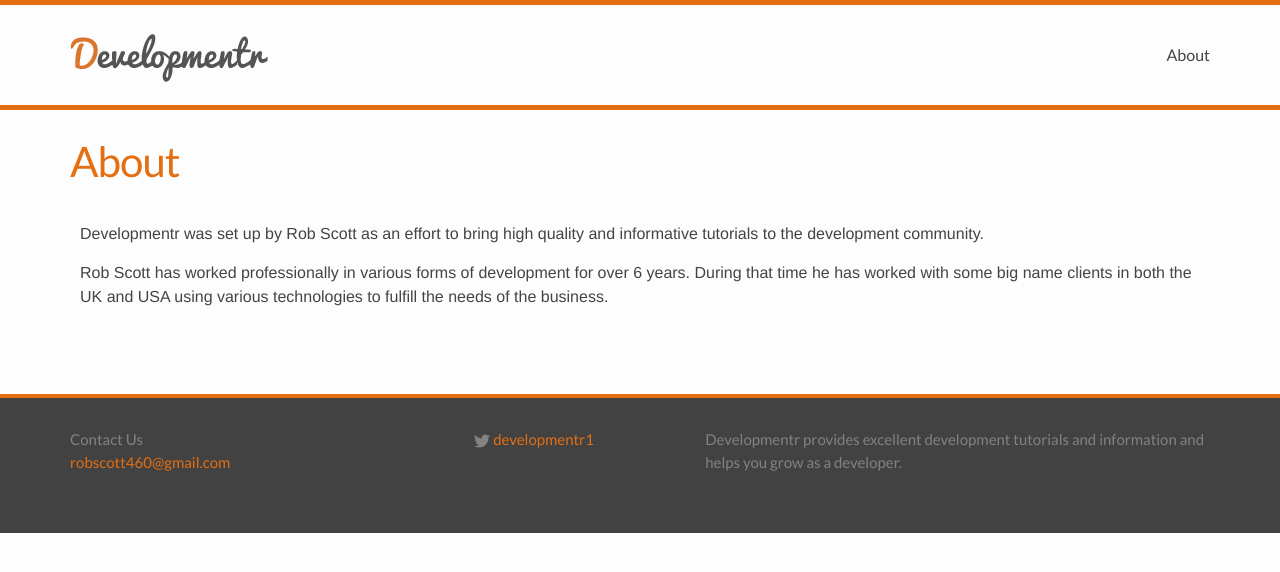
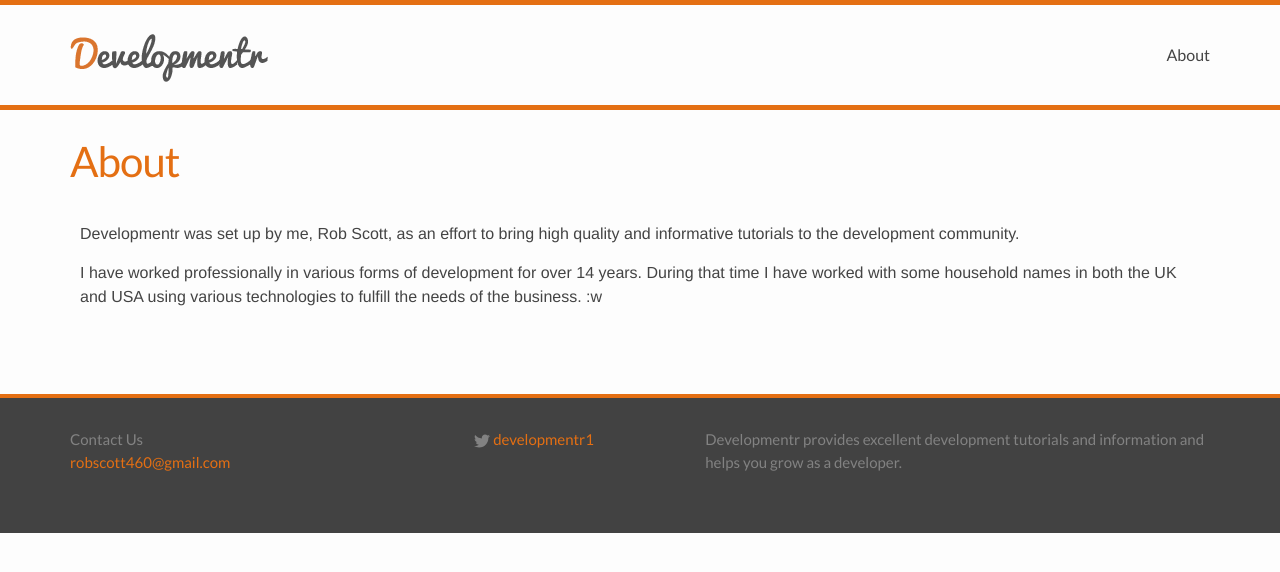
Before and after one commit to Varedis/Varedis.github.io, a Jekyll site: the page built from about.md, in a window 1280 px wide. Shown: the top 572 px of the page. Built offline with Jekyll 4.4.1, drawn with Linux system fonts in a browser that asks for light colours; comment, search, counter and statistics services are not loaded.

Commit message:
update about

```diff
--- a/about.md
+++ b/about.md
@@ -4,6 +4,6 @@ title: About
 permalink: /about/
 ---
 
-Developmentr was set up by Rob Scott as an effort to bring high quality and informative tutorials to the development community.
+Developmentr was set up by me, Rob Scott, as an effort to bring high quality and informative tutorials to the development community.
 
-Rob Scott has worked professionally in various forms of development for over 6 years. During that time he has worked with some big name clients in both the UK and USA using various technologies to fulfill the needs of the business.
+I have worked professionally in various forms of development for over 14 years. During that time I have worked with some household names in both the UK and USA using various technologies to fulfill the needs of the business. :w
```
